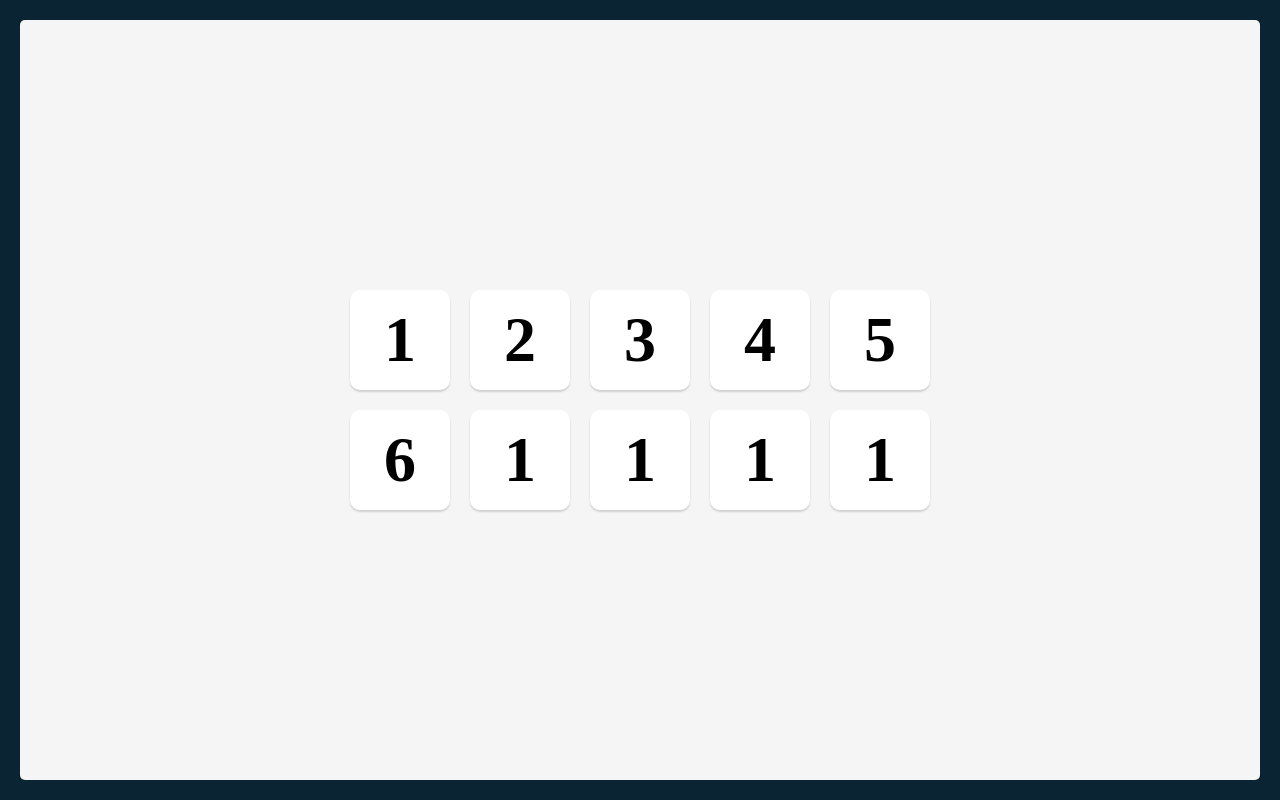
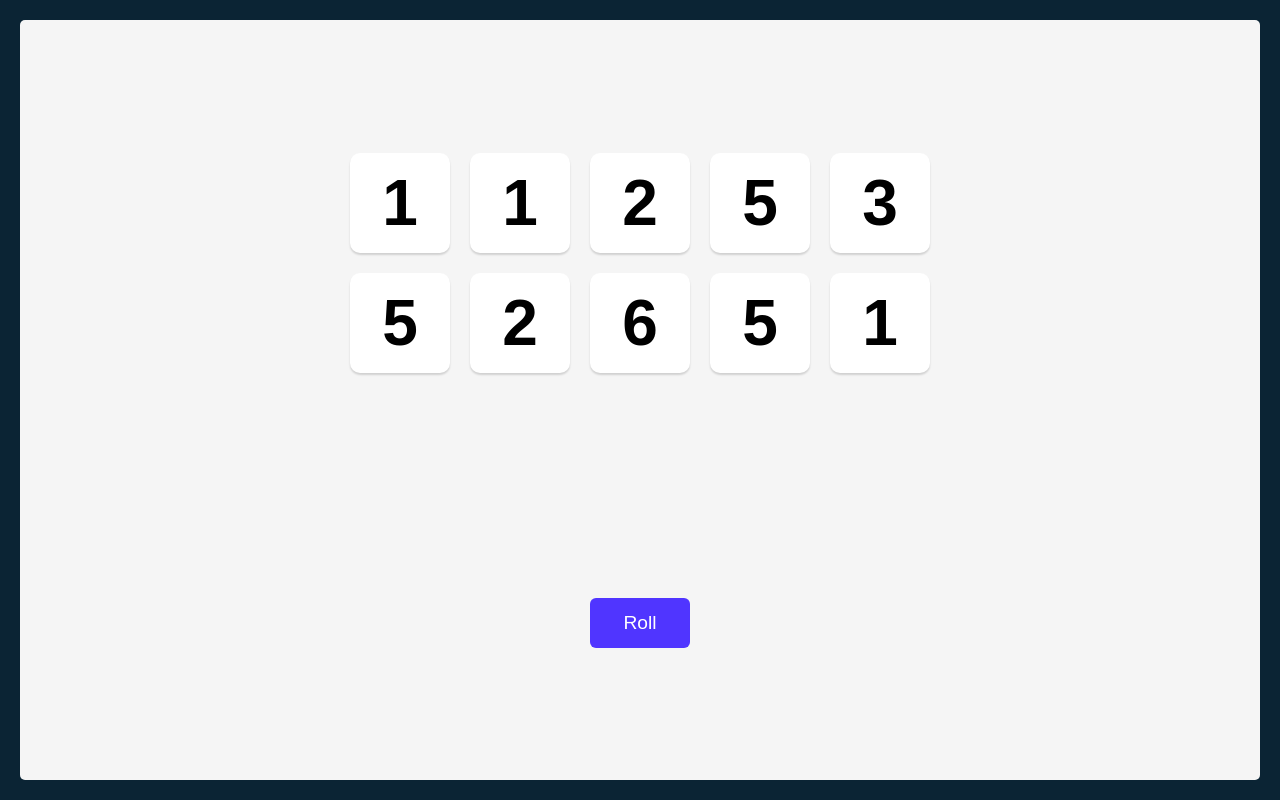
Before and after one commit to rainsab/tenzies, a React (Vite) app: page / in a window 1280 px wide. Built offline with nearby package versions, Linux system fonts and the light colour scheme.

Commit message:
made functional grid with roll button

```diff
--- a/src/App.jsx
+++ b/src/App.jsx
@@ -1,21 +1,30 @@
-import React from 'react'
+import React, { useState } from 'react'
 import Die from "./Die"
 
 export default function App() {
+  const [dice, setDice] = useState(newDiceGrid())
+
+  //arrow function?
+  function newDiceGrid() {
+      const newDice = []
+      for (let i = 0; i < 10; i++) {
+          newDice.push(Math.ceil(Math.random() * 6)) //floor, ceil, etc.
+      }
+      return newDice
+  }
+
+  function rollDice() {
+    setDice(newDiceGrid())
+  }
+
+  const diceElements = dice.map(die => <Die value={die} />)
+
   return (
-    <main>
-            <div className="dice-container">
-                <Die value="1" />
-                <Die value="2" />
-                <Die value="3" />
-                <Die value="4" />
-                <Die value="5" />
-                <Die value="6" />
-                <Die value="1" />
-                <Die value="1" />
-                <Die value="1" />
-                <Die value="1" />
-            </div>
-        </main>
+      <main>
+          <div className="dice-container">
+              {diceElements}
+          </div>
+          <button className="roll-dice" onClick={rollDice}>Roll</button>
+      </main>
   )
 }
--- a/src/style.css
+++ b/src/style.css
@@ -5,7 +5,8 @@
 body {
   margin: 0;
   background-color: #0B2434;
-  padding: 20px;
+  padding: 1.25rem;
+  font-family: 'Karla', sans-serif;
 }
 
 main {
@@ -13,17 +14,17 @@
   height: 95vh;
   max-width: 100vw;
   border-radius: 5px;
-  padding: 20px;
+  padding: 1.25rem;
   display: flex;
   flex-direction: column;
-  justify-content: center;
+  justify-content: space-around;
   align-items: center;
 }
 
 .dice-container {
   display: grid;
   grid-template: auto auto / repeat(5, 1fr);
-  gap: 20px;
+  gap: 1.25rem;
 }
 
 .die-face {
@@ -41,3 +42,22 @@
 .die-num {
   font-size: 4rem;
 }
+
+.roll-dice {
+  height: 50px;
+  width: 100px;
+  border: none;
+  border-radius: 6px;
+  background-color: #5035FF;
+  color: white;
+  font-size: 1.2rem;
+  font-family: 'Karla', sans-serif;
+}
+
+.roll-dice:focus {
+  outline: none;
+}
+
+.roll-dice:active {
+  box-shadow: inset 5px 5px 10px -3px rgba(0, 0, 0, 0.7);
+}
```
